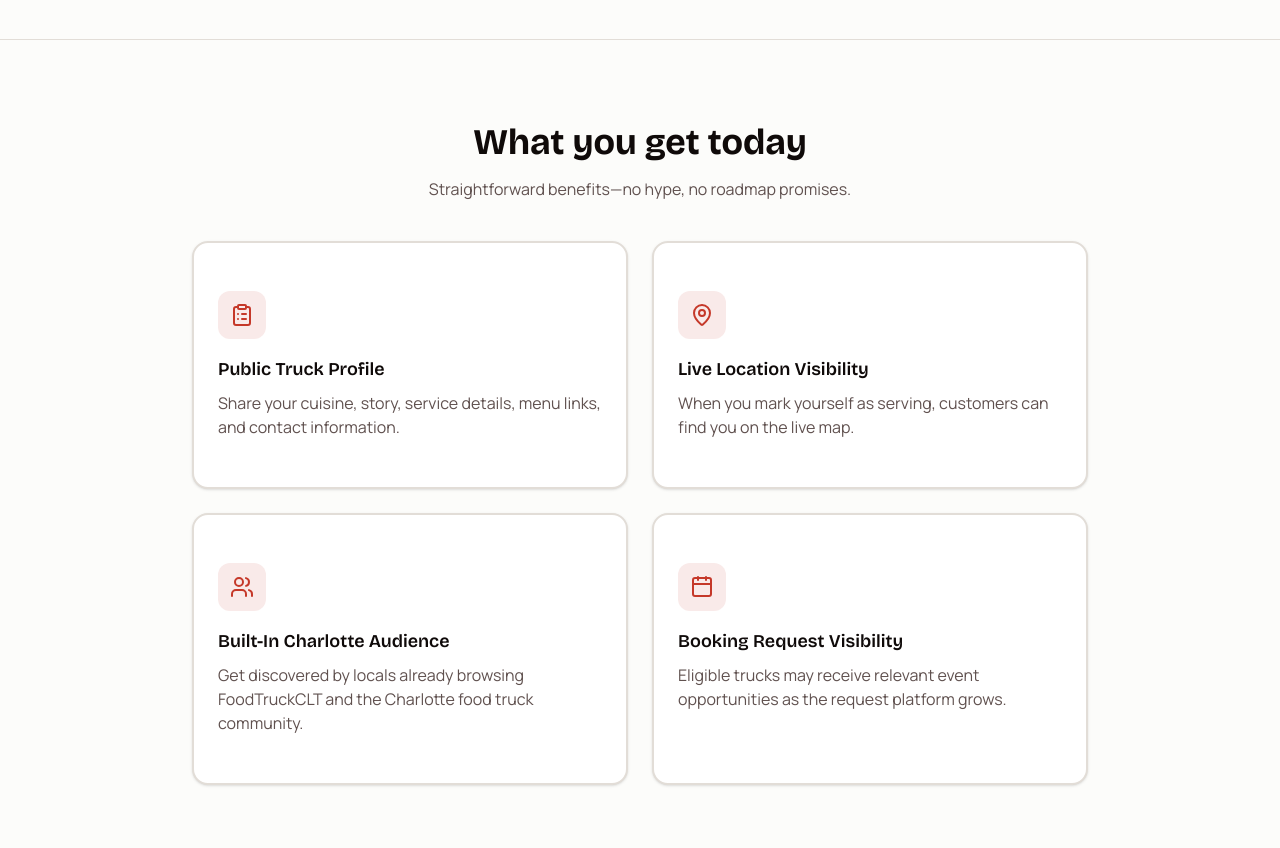
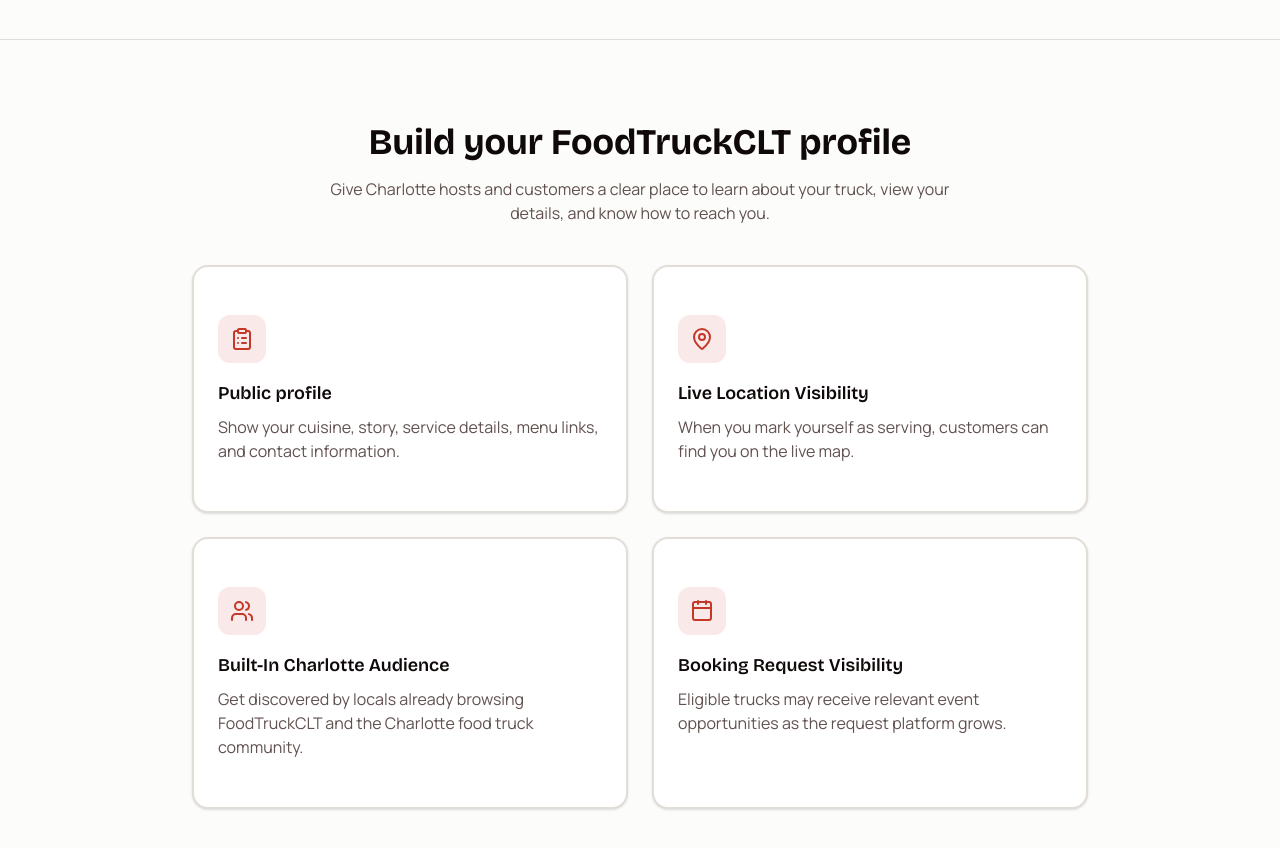
Before and after one commit to russoinncovations/food-truck-charlotte, a Next.js app: page /list-your-truck in a window 1280 px wide. Shown: the part 2045-2893 px from the top of the page. Built offline with nearby package versions, Linux system fonts and the light colour scheme.

Commit message:
Polish list your truck profile copy

```diff
--- a/app/list-your-truck/page.tsx
+++ b/app/list-your-truck/page.tsx
@@ -15,9 +15,9 @@ import { isPlausibleVendorWebsiteInput } from "@/lib/validation/vendor-website"
 const features = [
   {
     icon: ClipboardList,
-    title: "Public Truck Profile",
+    title: "Public profile",
     description:
-      "Share your cuisine, story, service details, menu links, and contact information.",
+      "Show your cuisine, story, service details, menu links, and contact information.",
   },
   {
     icon: MapPin,
@@ -213,10 +213,11 @@ export default function ListYourTruckPage() {
         <div className="mx-auto max-w-7xl px-4 sm:px-6 lg:px-8">
           <div className="text-center mb-10">
             <h2 className="font-display text-3xl md:text-4xl font-bold leading-tight text-foreground mb-3">
-              What you get today
+              Build your FoodTruckCLT profile
             </h2>
             <p className="text-muted-foreground max-w-2xl mx-auto">
-              Straightforward benefits—no hype, no roadmap promises.
+              Give Charlotte hosts and customers a clear place to learn about your truck, view your
+              details, and know how to reach you.
             </p>
           </div>
 
```
